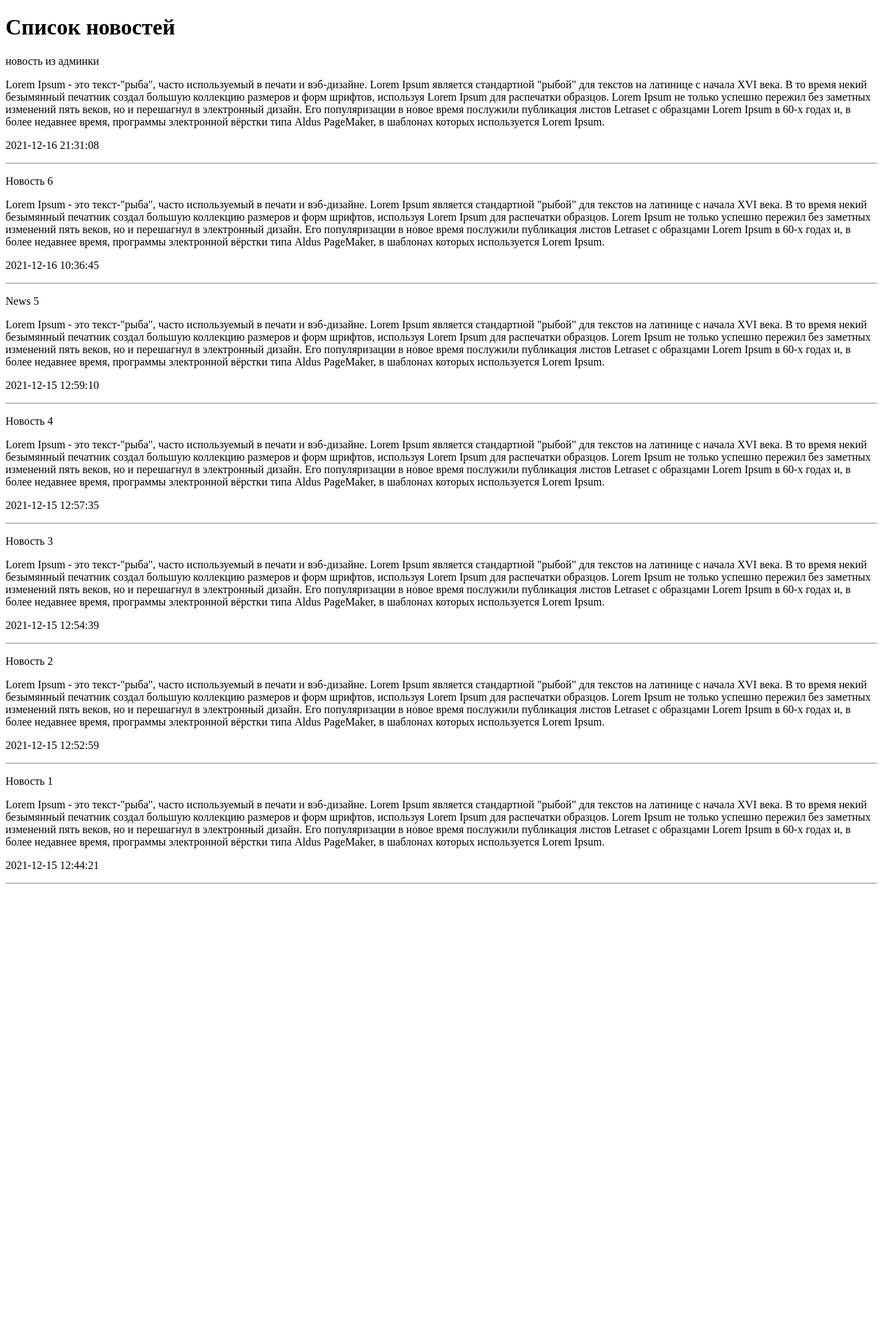
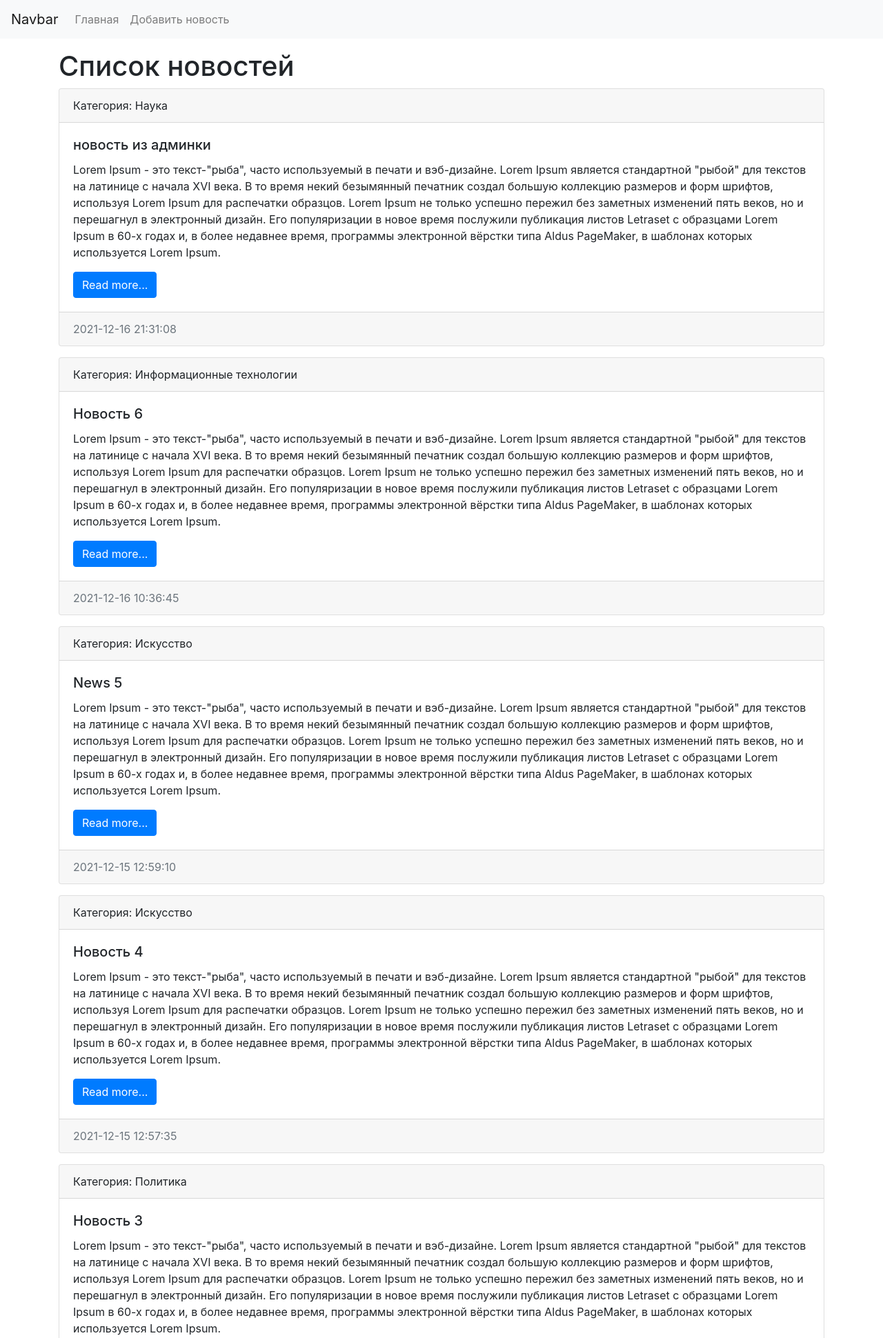
Before and after one commit to ivanpopov1109/mysite, a Django app: page / in a window 1280 px wide. Shown: the top 1940 px of the page at 69% size. Before the commit the page ends 1282 px from the top, so only its background shows below. Run offline with Django 4.2, Linux system fonts and the light colour scheme; data comes from the database, SQL or seed files in the repository; both versions use the stored data as it was after the commit; some libraries are stand-ins or nearby versions.

Commit message:
Изменил внешний вид шаблона News

```diff
--- a/news/templates/news/index.html
+++ b/news/templates/news/index.html
@@ -1,19 +1,62 @@
-<!DOCTYPE html>
+<!doctype html>
 <html lang="en">
 <head>
-    <meta charset="UTF-8">
+    <meta charset="utf-8">
+    <meta name="viewport" content="width=device-width, initial-scale=1, shrink-to-fit=no">
+    <link rel="stylesheet" href="https://stackpath.bootstrapcdn.com/bootstrap/4.4.1/css/bootstrap.min.css"
+          integrity="sha384-Vkoo8x4CGsO3+Hhxv8T/Q5PaXtkKtu6ug5TOeNV6gBiFeWPGFN9MuhOf23Q9Ifjh" crossorigin="anonymous">
     <title>{{ title }}</title>
 </head>
 <body>
-<h1>{{ title }}</h1>
 
-{% for item in news  %}
-    <div>
-        <p>{{ item.title }}</p>
-        <p>{{ item.content }}</p>
-        <p>{{ item.created_at|date:"Y-m-d H:i:s" }}</p>
+
+<nav class="navbar navbar-expand-lg navbar-light bg-light">
+    <a class="navbar-brand" href="/">Navbar</a>
+    <button class="navbar-toggler" type="button" data-toggle="collapse" data-target="#navbarSupportedContent"
+            aria-controls="navbarSupportedContent" aria-expanded="false" aria-label="Toggle navigation">
+        <span class="navbar-toggler-icon"></span>
+    </button>
+
+    <div class="collapse navbar-collapse" id="navbarSupportedContent">
+        <ul class="navbar-nav mr-auto">
+            <li class="nav-item"><a class="nav-link" href="/">Главная</a></li>
+            <li class="nav-item"><a class="nav-link" href="/">Добавить новость</a></li>
+        </ul>
     </div>
-    <hr>
-{% endfor %}
+</nav>
+
+<div class="container mt-3">
+    <h1>{{ title }}</h1>
+    <div class="row">
+        <div class="col-md-12">
+            {% for item in news %}
+            <div class="card mb-3">
+                <div class="card-header">
+                    Категория: {{ item.category }}
+                </div>
+                <div class="card-body">
+                    <h5 class="card-title">{{ item.title }}</h5>
+                    <p class="card-text">{{ item.content }}</p>
+                    <a href="#" class="btn btn-primary">Read more...</a>
+                </div>
+                <div class="card-footer text-muted">
+                    {{ item.created_at|date:"Y-m-d H:i:s" }}
+                </div>
+            </div>
+            {% endfor %}
+        </div>
+    </div>
+</div>
+
+
+<script src="https://code.jquery.com/jquery-3.4.1.slim.min.js"
+        integrity="sha384-J6qa4849blE2+poT4WnyKhv5vZF5SrPo0iEjwBvKU7imGFAV0wwj1yYfoRSJoZ+n"
+        crossorigin="anonymous"></script>
+<script src="https://cdn.jsdelivr.net/npm/popper.js@1.16.0/dist/umd/popper.min.js"
+        integrity="sha384-Q6E9RHvbIyZFJoft+2mJbHaEWldlvI9IOYy5n3zV9zzTtmI3UksdQRVvoxMfooAo"
+        crossorigin="anonymous"></script>
+<script src="https://stackpath.bootstrapcdn.com/bootstrap/4.4.1/js/bootstrap.min.js"
+        integrity="sha384-wfSDF2E50Y2D1uUdj0O3uMBJnjuUD4Ih7YwaYd1iqfktj0Uod8GCExl3Og8ifwB6"
+        crossorigin="anonymous"></script>
 </body>
 </html>
```
Also changed, not shown: db.sqlite3.
